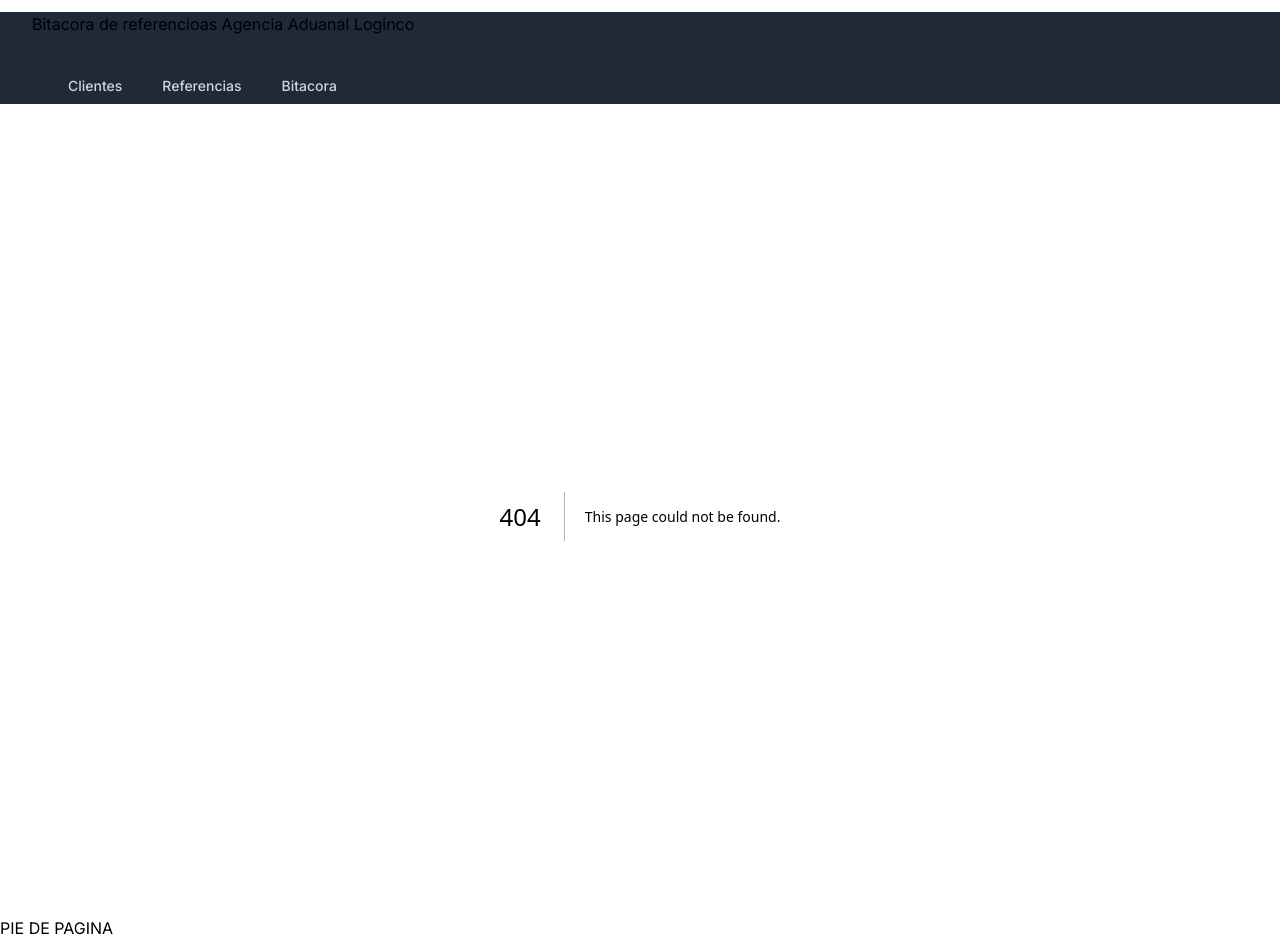
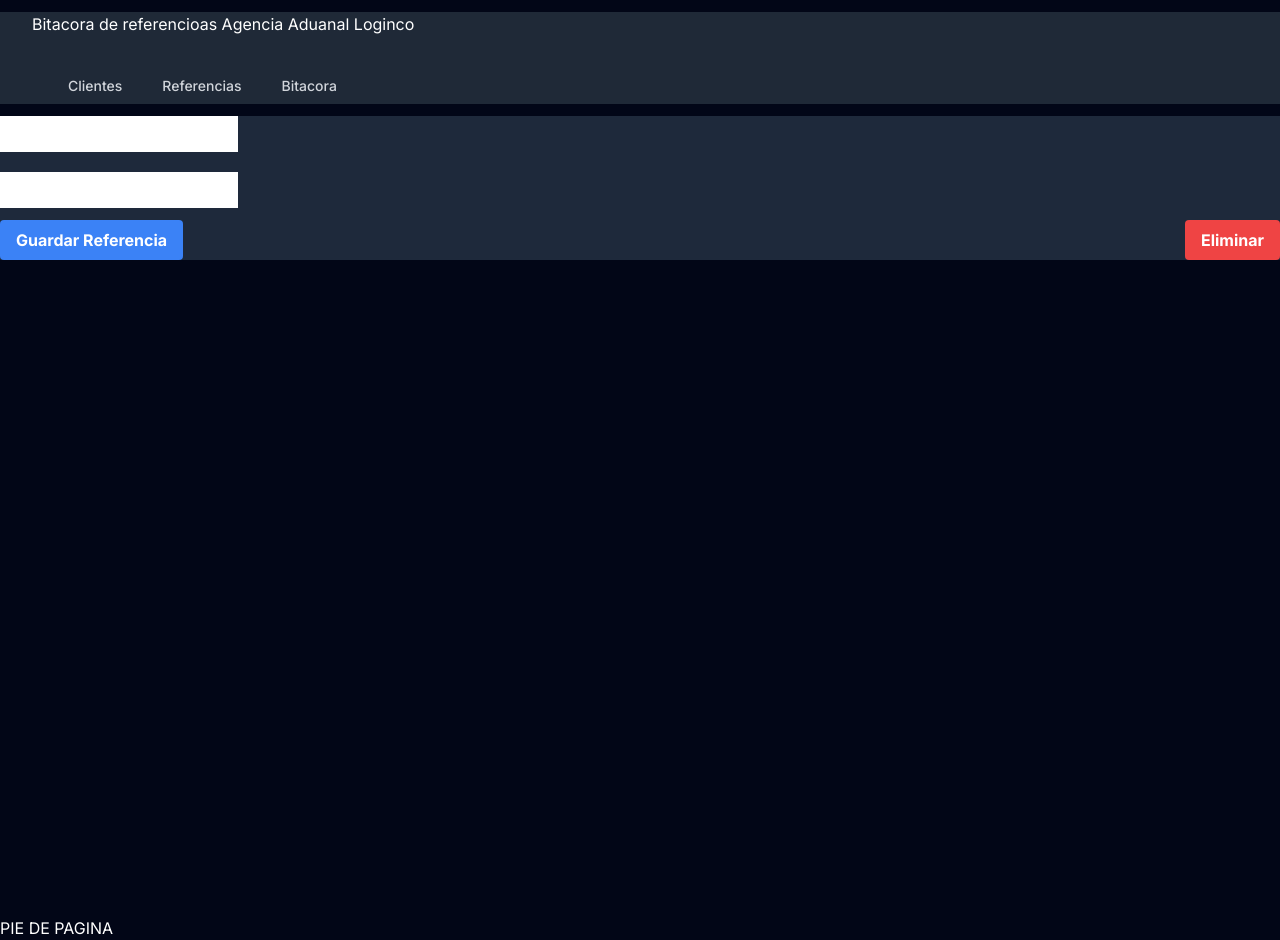
Before and after one commit to xoyoc/DemoBitacora, a Next.js app: page /referencias/edit/1 in a window 1280 px wide. Before the commit this address had no page. Built offline with nearby package versions, Linux system fonts and the light colour scheme; no server answers; the database is empty.

Commit message:
Intregacion del CRUD refrerencia

```diff
--- a/src/app/layout.jsx
+++ b/src/app/layout.jsx
@@ -4,6 +4,8 @@ import './globals.css'
 import { Inter } from 'next/font/google'
 
 const inter = Inter({ subsets: ['latin'] })
+
+export const dynamic = 'force-dynamic'
 
 export const metadata = {
   title: "Bitacora",
--- a/src/app/page.jsx
+++ b/src/app/page.jsx
@@ -3,17 +3,24 @@ export const revalidate = 60
 function HomePage() {
   return (
     <div>
-      <h4>Estadisticas de la bitacora</h4>
-      <div className="flex my-3">
-        <section className="w-1/3 bg">
-          <h5>Cantidad de clientes:</h5>
-        </section>
-        <section className="w-1/3">
-          <h5>Referencias:</h5>
-        </section>
-        <section className="w-1/3">
-          <h5>Referncias abiertas:</h5>
-        </section>
+      <h4 className="text-lg font-medium text-gray-200">Estadisticas de la bitacora</h4>
+      <div className="bg-white py-24 sm:py-32">
+        <div className="mx-auto max-w-7xl px-6 lg:px-8">
+          <dl className="grid grid-cols-1 gap-x-8 gap-y-16 text-center lg:grid-cols-3">
+            <div className="mx-auto flex max-w-xs flex-col gap-y-4">
+              <dt className="text-base leading-7 text-gray-600">Despacho de importacion 24 horas</dt>
+              <dd className="order-first text-3xl font-semibold tracking-tight text-gray-900 sm:text-5xl">44 Clientes</dd>
+            </div>
+            <div className="mx-auto flex max-w-xs flex-col gap-y-4">
+              <dt className="text-base leading-7 text-gray-600">Referencias abiertas</dt>
+              <dd className="order-first text-3xl font-semibold tracking-tight text-gray-900 sm:text-5xl">119</dd>
+            </div>
+            <div className="mx-auto flex max-w-xs flex-col gap-y-4">
+              <dt className="text-base leading-7 text-gray-600">Referencias 2023</dt>
+              <dd className="order-first text-3xl font-semibold tracking-tight text-gray-900 sm:text-5xl">46,000</dd>
+            </div>
+          </dl>
+        </div>
       </div>
     </div>
   )
--- /dev/null
+++ b/src/app/referencias/edit/[id]/page.jsx
@@ -0,0 +1,3 @@
+import NewReferencia from "@/app/referencias/nueva/page"
+
+export default NewReferencia
--- a/src/app/referencias/nueva/page.jsx
+++ b/src/app/referencias/nueva/page.jsx
@@ -1,3 +1,101 @@
-export default function NewReferencia() {
-    return <h1>Fomulario para una nueva referencia</h1>
+"use client"
+
+import { useRouter } from "next/navigation"
+import { useEffect, useState } from "react"
+
+export default function NewReferencia({params}) {
+  const router = useRouter()
+  const [refernecia, setRefernecia] = useState(" ")
+  const [container, setContainer] = useState(" ")
+  useEffect(() => {
+    if(params.id){
+      fetch(`/api/referencias/${params.id}`)
+        .then(res => res.json())
+        .then(data => {
+          setRefernecia(data.refernecia)
+          setContainer(data.container)
+        })
+    }
+  },[])
+
+  const onSubmit = async (e) => {
+    e.preventDefault()
+    if(params.id){
+      const res = await fetch(`/api/referencias/${params.id}`,{
+        method: 'PUT',
+        body: JSON.stringify({refernecia, container}),
+        headers: {
+          'Contest-Type': 'applications/json'
+        }
+      })
+      const data = await res.json()
+    }else{
+      const res = await fetch('/api/referencias',{
+        method: 'POST',
+        body: JSON.stringify({refernecia, container}),
+        headers: {
+          'Contest-Type': 'applications/json'
+        }
+      })
+      const data = await res.json()
+    }
+    router.refresh()
+    router.push('/referencias')
   }
+
+  return (
+      <div className="h-screen">
+        <form
+          className="bg-slate-800 p10 flex-row justify-center items-center"
+          onSubmit={onSubmit}
+        >
+          <div className="">
+            <input
+              placeholder="Referencia"
+              type="text"
+              name="refernecia"
+              id="refernecia"
+              className="block flex-1 border-0 py-1.5 pl-1 text-gray-900 placeholder:text-gray-400 focus:ring-0"
+              onChange={(e) => setRefernecia(e.target.value)}
+              value={refernecia}
+            />
+          </div>
+          <div className="mt-5">
+            <input
+              placeholder="Contenedor(es)"
+              type="text"
+              name="container"
+              id="container"
+              className="block flex-1 border-0 py-1.5 pl-1 text-gray-900 placeholder:text-gray-400 focus:ring-0"
+              onChange={(e) => setContainer(e.target.value)}
+              value={container}
+            />
+          </div>
+          <div className="flex justify-between">
+            <button
+              className="mt-3 bg-blue-500 hover:bg-blue-700 text-white font-bold py-2 px-4 rounded"
+              type="submit"
+            >
+              Guardar Referencia
+            </button>
+            {
+              params.id && (
+                <button
+                  className="mt-3 bg-red-500 hover:bg-red-700 text-white font-bold py-2 px-4 rounded"
+                  type="button"
+                  onClick={ async () => {
+                    const res = await fetch(`/api/referencias/${params.id}`,{method: 'DELETE'})
+                    const data = await res.json()
+                    router.refresh()
+                    router.push("/referencias")
+                  }}
+                >
+                  Eliminar
+                </button>
+              )
+            }
+          </div>
+        </form>
+      </div>
+    )
+ }
--- a/src/app/referencias/page.jsx
+++ b/src/app/referencias/page.jsx
@@ -1,4 +1,16 @@
-export default function Page() {
+import Link from "next/link";
+import ListReferen from "@/components/ListReferen"
+
+async function loadReferencia() {
+  const res = await fetch('http://localhost:3000/api/referencias')
+  return await res.json()
+}
+
+
+export const dynamic = 'force-dynamic'
+
+export default async function Page() {
+  const referencias = await loadReferencia()
     return (
       <div className="bg-slate-400 w-full md:w-auto h-screen">
       <div className="my-5 flex justify-around">
@@ -6,9 +18,9 @@ export default function Page() {
           <h2 className="text-2xl">Listado de Referencias</h2>
         </div>
         <div>
-          <div href='clientes/nuevo' className="my-5 mx-5 bg-blue-500 hover:bg-blue-700 text-white font-bold py-2 px-4 rounded">
+          <Link href='referencias/nueva' className="my-5 mx-5 bg-blue-500 hover:bg-blue-700 text-white font-bold py-2 px-4 rounded">
             Crear Referencia
-          </div>
+          </Link>
         </div>
       </div>
       <table className="border-separate border-spacing-2 border border-slate-800 w-3/4 mx-20">
@@ -20,7 +32,9 @@ export default function Page() {
           </tr>
         </thead>
         <tbody>
-
+        {referencias.map(referencia => (
+              <ListReferen referencia={referencia} key={referencia.id} />
+            ))}
         </tbody>
       </table>
     </div>
--- /dev/null
+++ b/src/components/ListReferen.jsx
@@ -0,0 +1,18 @@
+import Link from "next/link"
+
+export default function ListReferen({referencia}){
+
+    return (
+        <tr>
+            <td className="border border-slate-800 text-center">{referencia.refernecia}</td>
+            <td className="border border-slate-800 text-center">{referencia.container}</td>
+            <td className="border border-slate-800 flex justify-around">
+            <Link href={`/referencias/edit/${referencia.id}`}>
+                <svg xmlns="http://www.w3.org/2000/svg" fill="none" viewBox="0 0 24 24" stroke-width="1.5" stroke="currentColor" class="w-6 h-6">
+                <path stroke-linecap="round" stroke-linejoin="round" d="M16.862 4.487l1.687-1.688a1.875 1.875 0 112.652 2.652L10.582 16.07a4.5 4.5 0 01-1.897 1.13L6 18l.8-2.685a4.5 4.5 0 011.13-1.897l8.932-8.931zm0 0L19.5 7.125M18 14v4.75A2.25 2.25 0 0115.75 21H5.25A2.25 2.25 0 013 18.75V8.25A2.25 2.25 0 015.25 6H10" />
+                </svg>
+            </Link>
+            </td>
+        </tr>
+    )
+}
--- a/src/components/NewClient.jsx
+++ /dev/null
@@ -1,45 +0,0 @@
-"use client"
-
-import { useRouter } from "next/navigation"
-
-export default function NewClient() {
-    const router = useRouter()
-    const onSubmit = async (e) => {
-      e.preventDefault()
-      const name = e.target.name.value
-      const rfc = e.target.rfc.value
-      const email = e.target.email.value
-      const res = await fetch('/api/clientes',{
-        method: 'POST',
-        body: JSON.stringify({name, rfc, email}),
-        headers: {
-          'Contest-Type': 'applications/json'
-        }
-      })
-      const data = await res.json()
-      console.log(data)
-      router.push('/clientes')
-    }
-
-    return (
-      <div className="h-screen">
-        <form
-          className="bg-slate-800 p10 flex-row justify-center items-center"
-          onSubmit={onSubmit}
-        >
-          <div className="">
-            <input placeholder="Nomble del Cliente" type="text" name="name" id="name" className="block flex-1 border-0 py-1.5 pl-1 text-gray-900 placeholder:text-gray-400 focus:ring-0 "/>
-          </div>
-          <div className="mt-5">
-            <input placeholder="R.F.C." type="text" name="rfc" id="rfc" className="block flex-1 border-0 py-1.5 pl-1 text-gray-900 placeholder:text-gray-400 focus:ring-0 "/>
-          </div>
-          <div className="mt-5">
-            <input placeholder="Correo Electronico del cliente" type="email" name="email" id="email" className="block flex-1 border-0 bg- py-1.5 pl-1 text-gray-900 placeholder:text-gray-400 focus:ring-0"/>
-          </div>
-          <button className="mt-3 bg-blue-500 hover:bg-blue-700 text-white font-bold py-2 px-4 rounded">
-            Crear Cliente
-          </button>
-        </form>
-      </div>
-    )
-  }
```
Also changed, not shown: 1 other file (tests, documents, lock files or other folders).
